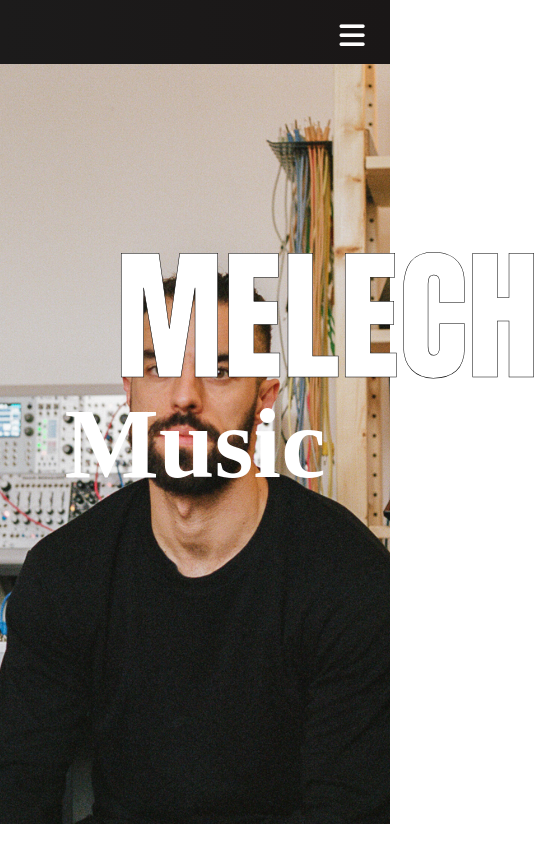
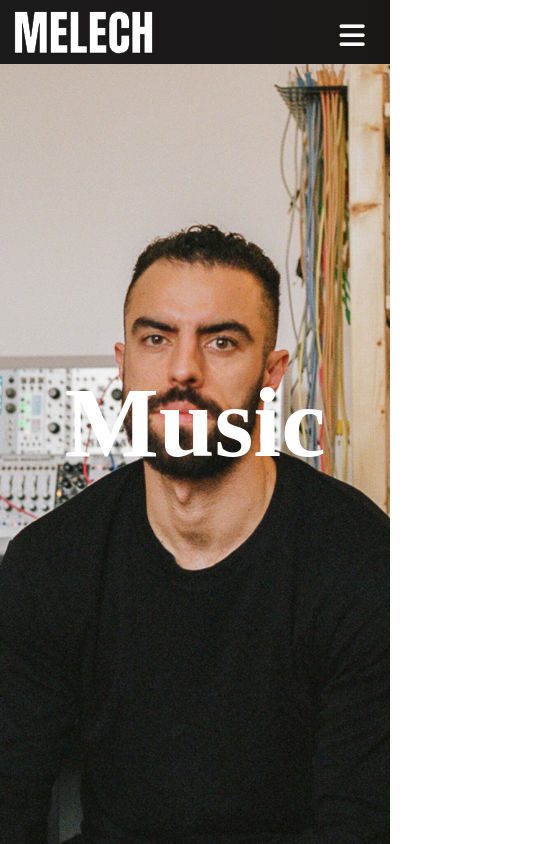
Before and after one commit to edmelech/djmelech-website, a React (Create React App) app: page /music in a window 390 px wide. Shown: the whole page, 539 px wide, since content can reach past the window. Built offline with nearby package versions, Linux system fonts and the light colour scheme; a web font is replaced by a local one.

Commit message:
fix navbar styling

```diff
--- a/src/App.css
+++ b/src/App.css
@@ -8,10 +8,12 @@
 
 .home,
 .about,
+.hero-container,
 .music,
+.contact,
 .mailing-list {
   display: flex;
-  height: 90vh;
+  height: 100vh;
   align-items: center;
   justify-content: center;
   font-size: 3rem;
@@ -41,12 +43,7 @@
   background-position: center;
   background-size: cover;
   background-repeat: no-repeat;
-  color: #black;
-  font-size: 30px;
-  display: flex;
-  height: 90vh;
-  align-items: center;
-  justify-content: center;
+  color: black;
 }
 
 .mailing-list {
--- a/src/components/HeroSection.css
+++ b/src/components/HeroSection.css
@@ -1,6 +1,5 @@
 .hero-container {
   background: url('../assets/images/Melech-Button.jpg') center center/cover no-repeat;
-  height: 90vh;
   width: 100%;
   display: flex;
   flex-direction: column;
--- a/src/components/Navbar.css
+++ b/src/components/Navbar.css
@@ -6,9 +6,12 @@
   justify-content: space-evenly;
   align-items: center;
   font-size: 1.2rem;
-  position: sticky;
+  position: fixed;
   top: 0;
   z-index: 999;
+  top: 0;
+  left: 0;
+  right: 0;
 }
 
 .navbar-container {
@@ -90,12 +93,13 @@
     display: flex;
     flex-direction: column;
     width: 100%;
-    height: 90vh;
     position: absolute;
-    top: 80px;
     left: -100%;
     opacity: 1;
     transition: all 0.5s ease;
+    justify-content: center;
+    height: calc(100vh - 64px);
+    top: 64px;
   }
 
   .nav-menu.active {
@@ -120,10 +124,12 @@
   }
 
   .navbar-logo {
-    position: absolute;
-    top: 0;
-    left: 0;
-    transform: translate(25%, 50%);
+    margin: 0;
+    margin-right: auto;
+    margin-left: 13px;
+    align-self: stretch;
+    line-height: 1.3;
+    font-size: 48px;
   }
 
   .menu-icon {
--- a/src/components/Navbar.js
+++ b/src/components/Navbar.js
@@ -4,10 +4,13 @@ import './Navbar.css';
 import { Button } from './Button';
 
 function Navbar() {
-  const [click, setClick] = useState(false);
+  const [menuActive, setClick] = useState(false);
   const [button, setButton] =useState(true);
 
-  const handleClick = () => setClick(!click);
+  // const [pose, setPose] = useState('Downward dog')
+
+
+  const handleClick = () => setClick(!menuActive);
   const closeMobileMenu = () => setClick(false)
 
   const showButton = () => {
@@ -33,9 +36,9 @@ function Navbar() {
             MELECH
           </Link>
           <div className="menu-icon" onClick={handleClick}>
-            <i className={click ? 'fas fa-times' : 'fas fa-bars'} />
+            <i className={menuActive ? 'fas fa-times' : 'fas fa-bars'} />
           </div>
-          <ul className={click ? 'nav-menu active' : 'nav-menu'}>
+          <ul className={menuActive ? 'nav-menu active' : 'nav-menu'}>
             <li className='nav-item'>
               <Link to='/' className='nav-links' onClick={closeMobileMenu}>
                 Home
```
